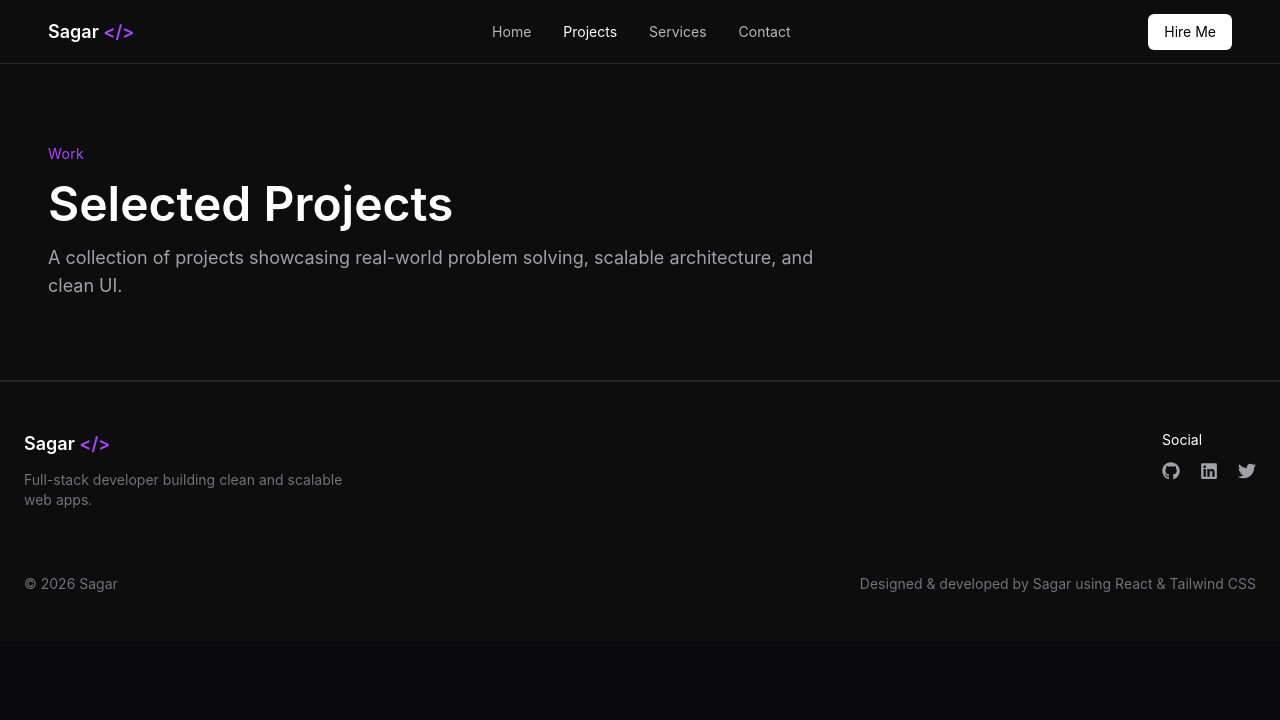
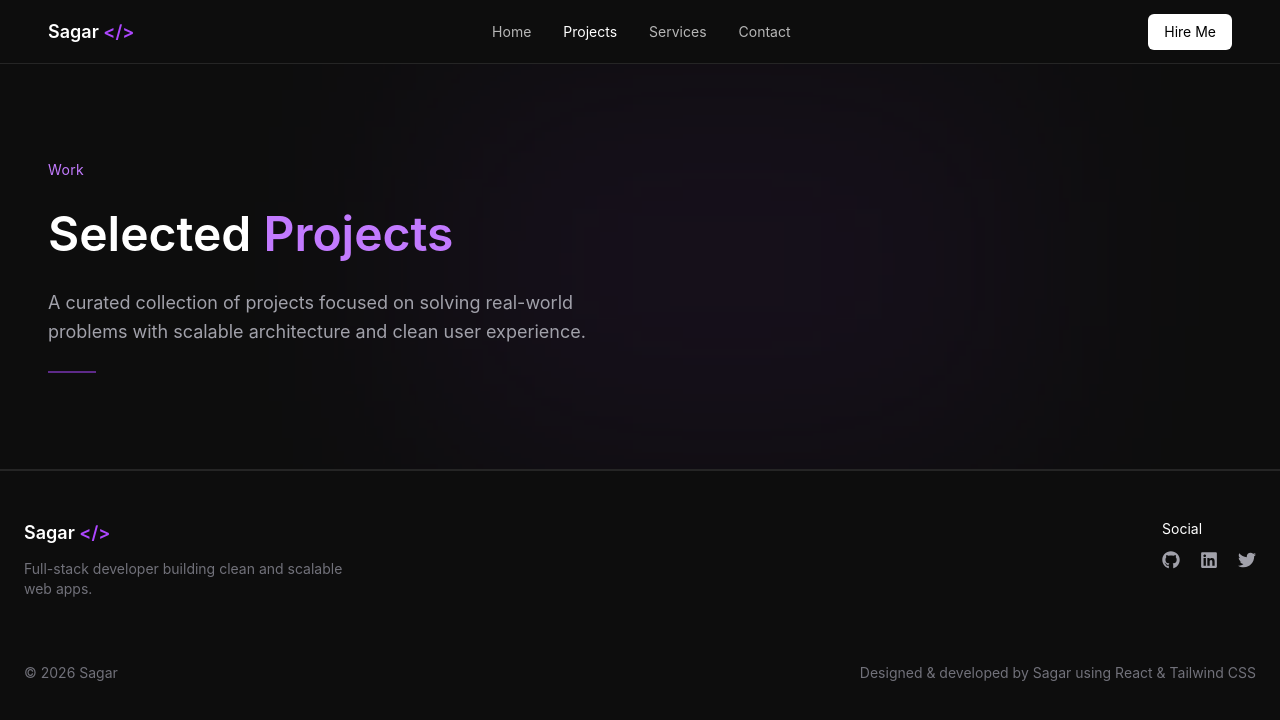
Before and after one commit to CodeManBist/Sagar-Portfolio, a React app in the folder frontend/: page /projects in a window 1280 px wide. Shown: the top 720 px of the page. Built offline with nearby package versions, Linux system fonts and the light colour scheme; the HTML template or start-up script is replaced by a standard one.

Commit message:
hero section for projects add

```diff
--- a/frontend/src/components/projects/Hero.jsx
+++ b/frontend/src/components/projects/Hero.jsx
@@ -1,25 +1,45 @@
+import React from "react";
 
 const Hero = () => {
   return (
-    <section className="py-16 md:py-20 bg-[#0d0d0d] border-b border-white/10">
-      <div className="max-w-7xl mx-auto px-6 md:px-10 lg:px-12">
+    <section className="relative py-20 md:py-24 bg-[#0d0d0d] border-b border-white/10 overflow-hidden">
 
-        <div className="max-w-3xl space-y-4">
+      {/* 🔥 Background gradient (NOT blob) */}
+      <div className="absolute inset-0">
+        <div className="absolute left-1/3 top-0 w-[600px] h-[400px] bg-purple-500/20 blur-[120px] opacity-30" />
+      </div>
+
+      <div className="relative max-w-7xl mx-auto px-6 md:px-10 lg:px-12">
+
+        {/* 🔥 Grid layout for structure */}
+        <div className="grid md:grid-cols-2 items-center">
+
+          {/* LEFT CONTENT */}
+          <div className="max-w-xl space-y-6">
 
             {/* Label */}
-          <p className="text-purple-500 text-sm tracking-wide">
+            <p className="text-purple-400 text-sm tracking-wide">
               Work
             </p>
 
             {/* Title */}
-          <h1 className="text-3xl md:text-5xl font-semibold text-white">
-            Selected Projects
+            <h1 className="text-4xl md:text-5xl font-semibold text-white leading-tight">
+              Selected{" "}
+              <span className="text-purple-400">Projects</span>
             </h1>
 
             {/* Description */}
-          <p className="text-[#a1a1aa] text-base md:text-lg">
-            A collection of projects showcasing real-world problem solving, scalable architecture, and clean UI.
+            <p className="text-[#a1a1aa] text-base md:text-lg leading-relaxed">
+              A curated collection of projects focused on solving real-world problems with scalable architecture and clean user experience.
             </p>
+
+            {/* Divider */}
+            <div className="w-12 h-[2px] bg-purple-500/50" />
+
+          </div>
+
+          {/* RIGHT SIDE (empty space for balance or future image) */}
+          <div className="hidden md:block" />
 
         </div>
 
```
Lines whose indentation alone changed are shown as unchanged.
